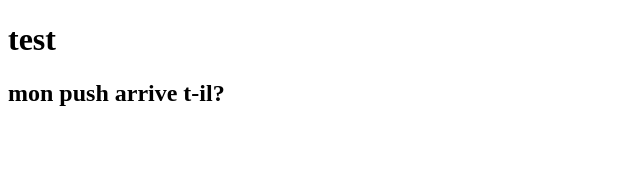
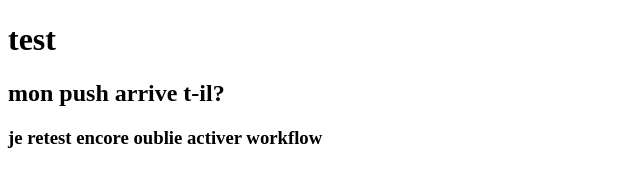
Before and after one commit to TekGeekdev/test-n8n, a plain HTML site: page index.html in a window 1280 px wide. Shown: the whole page, without its empty margins (0-640 px from the left). Drawn offline with Linux system fonts and the light colour scheme.

Commit message:
ça devrait le faire cette fois

```diff
--- a/index.html
+++ b/index.html
@@ -8,5 +8,6 @@
 <body>
     <h1>test</h1>
     <h2>mon push arrive t-il?</h2>
+    <h3>je retest encore oublie activer workflow</h3>
 </body>
 </html>
```
